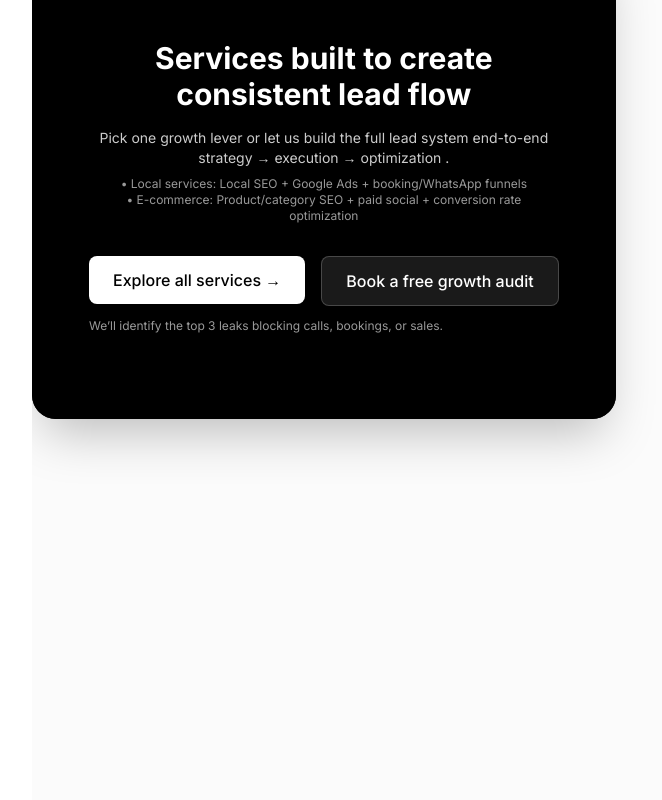
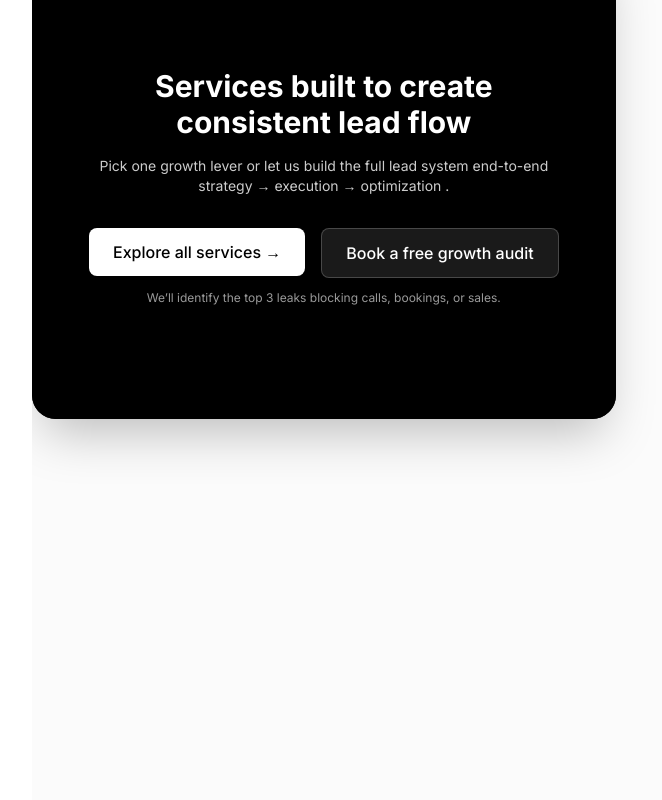
Before and after one commit to inyutek/New_Inyutek, a Next.js app: page / in a window 1280 px wide. Shown: the part 3740-4540 px from the top of the page, without its empty margins (0-662 px from the left). Built offline with nearby package versions, Linux system fonts and the light colour scheme.

Commit message:
serrvicefixp

```diff
--- a/app/page.tsx
+++ b/app/page.tsx
@@ -5,7 +5,7 @@ import { ProcessSection } from "@/components/sections/ProcessSection"
 import { ResultsSection } from "@/components/sections/ResultsSection"
 import { LogoMarquee } from "@/components/sections/LogoMarquee"
 import { WhySection } from "@/components/sections/WhySection"
-import { FAQSection } from "@/components/sections/FAQSection"
+
 import { CTASection } from "@/components/sections/CTASection"
 import Footer from "@/components/sections/Footer"
 import ScrollToTop from "@/components/ScrollToTop"
@@ -34,8 +34,7 @@ export default function Home() {
       {/* Why Section (Basic Reveal) */}
       <WhySection />
 
-      {/* FAQ Section */}
-      <FAQSection />
+
 
       {/* CTA Section (Rotational Text) */}
       <CTASection />
--- a/components/sections/ServicesSection.tsx
+++ b/components/sections/ServicesSection.tsx
@@ -105,7 +105,7 @@ function ServiceCard({
 
 function MobileServices() {
     return (
-        <div id="services-mobile" className="block md:hidden py-20 px-6 bg-[#fbfbfb]">
+        <div id="services-mobile" className="block lg:hidden py-20 px-6 bg-[#fbfbfb]">
             <div className="flex flex-col gap-6">
                 {/* Featured Card */}
                 <motion.div
@@ -117,11 +117,8 @@ function MobileServices() {
                 >
                     <div className="text-sm font-medium uppercase tracking-wider mb-4 opacity-80">Services</div>
                     <h3 className="text-2xl font-bold mb-4">Services built to create <br /> consistent lead flow</h3>
-                    <p className="text-base font-normal opacity-80 mb-2">Pick one growth lever—or let us build the full lead system end-to-end (strategy → execution → optimization).</p>
-                    <p className="text-xs font-normal opacity-60 mb-8">
-                        • Local services: Local SEO + Google Ads + booking/WhatsApp funnels<br />
-                        • E-commerce: Product/category SEO + paid social + conversion rate optimization
-                    </p>
+                    <p className="text-base font-normal opacity-80 mb-8">Pick one growth lever—or let us build the full lead system end-to-end (strategy → execution → optimization).</p>
+
                     <div className="flex flex-col items-center gap-3 w-full">
                         <div className="flex flex-col sm:flex-row gap-3 w-full">
                             <Link href="/services" className="w-full flex-1">
@@ -135,7 +132,7 @@ function MobileServices() {
                                 </button>
                             </Link>
                         </div>
-                        <p className="text-xs text-white/60">
+                        <p className="text-xs text-center text-white/60">
                             We’ll identify the top 3 leaks blocking calls, bookings, or sales.
                         </p>
                     </div>
@@ -187,14 +184,14 @@ function DesktopServices() {
     const listY = useTransform(scrollYProgress, [0.35, 0.9], ["0%", "-55%"])
 
     return (
-        <div id="services" ref={containerRef} className="hidden md:block relative h-[300vh] bg-[#fbfbfb]">
+        <div id="services" ref={containerRef} className="hidden lg:block relative h-[300vh] bg-[#fbfbfb]">
             <div className="sticky top-0 h-screen w-full overflow-hidden flex items-center justify-center">
 
                 <div className="w-full mx-auto px-6 lg:px-8 relative h-full flex items-center justify-between">
 
                     {/* Grid Layout Helper */}
                     <div className="absolute inset-0 flex items-center justify-center pointer-events-none opacity-0">
-                        <div className="grid grid-cols-1 md:grid-cols-2 gap-10 w-full h-[60vh]">
+                        <div className="grid grid-cols-1 lg:grid-cols-2 gap-10 w-full h-[60vh]">
                             <div className="" />
                             <div className="" />
                         </div>
@@ -207,19 +204,16 @@ function DesktopServices() {
                             x: cardX,
                             width: useTransform(scrollYProgress, [0.05, 0.25], ["100%", "48%"])
                         }}
-                        className="absolute top-1/2 -translate-y-1/2 z-20 h-[50vh] md:h-[60vh] bg-black rounded-3xl overflow-hidden shadow-2xl"
+                        className="absolute top-1/2 -translate-y-1/2 z-20 h-[50vh] lg:h-[60vh] bg-black rounded-3xl overflow-hidden shadow-2xl"
                     >
                         <div className="absolute inset-0 bg-black">
                             {/* Gradient removed for pure black look */}
                         </div>
                         <div className="absolute inset-0 flex flex-col items-center justify-center text-center p-8 text-white">
                             <div className="text-sm font-medium uppercase tracking-wider mb-4 opacity-80"></div>
-                            <h3 className="text-2xl md:text-3xl font-bold mb-4">Services built to create <br /> consistent lead flow</h3>
-                            <p className="text-base md:text-sm font-normal opacity-80 max-w-2xl mb-2">Pick one growth lever or let us build the full lead system end-to-end <br />strategy → execution → optimization .</p>
-                            <p className="text-xs font-normal opacity-60 max-w-md mb-8">
-                                • Local services: Local SEO + Google Ads + booking/WhatsApp funnels<br />
-                                • E-commerce: Product/category SEO + paid social + conversion rate optimization
-                            </p>
+                            <h3 className="text-2xl lg:text-3xl font-bold mb-4">Services built to create <br /> consistent lead flow</h3>
+                            <p className="text-base md:text-sm font-normal opacity-80 max-w-2xl mb-8">Pick one growth lever or let us build the full lead system end-to-end <br />strategy → execution → optimization .</p>
+
                             <div className="flex flex-col gap-3 w-full md:w-auto">
                                 <div className="flex gap-4 w-full md:w-auto">
                                     <Link href="/services" className="w-full md:w-auto">
@@ -233,7 +227,7 @@ function DesktopServices() {
                                         </button>
                                     </Link>
                                 </div>
-                                <p className="text-xs text-center md:text-left text-white/60">
+                                <p className="text-xs text-center text-white/60">
                                     We’ll identify the top 3 leaks blocking calls, bookings, or sales.
                                 </p>
                             </div>
@@ -245,7 +239,7 @@ function DesktopServices() {
                     {/* Visual window for the list */}
                     <motion.div
                         style={{ opacity: rightOpacity }}
-                        className="absolute right-0 top-1/2 -translate-y-1/2 w-full md:w-[48%] max-h-[60vh] overflow-hidden rounded-2xl"
+                        className="absolute right-0 top-1/2 -translate-y-1/2 w-full lg:w-[48%] max-h-[60vh] overflow-hidden rounded-2xl"
                     >
                         {/* Scrolling Container */}
                         <motion.div
```
